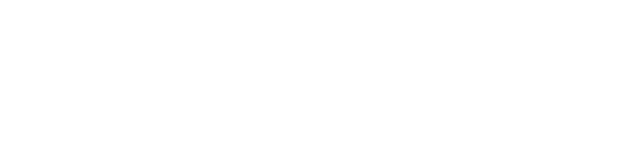
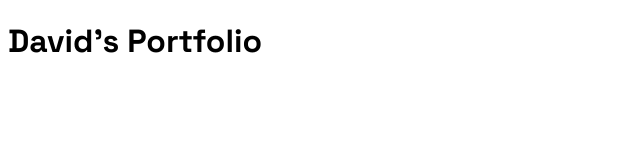
Before and after one commit to Davidtruong02/Module-2-challenge, a plain HTML site: page index.html in a window 1280 px wide. Shown: the whole page, without its empty margins (0-640 px from the left). Drawn offline with Linux system fonts and the light colour scheme.

Commit message:
added image

```diff
--- a/assets/css/style.css
+++ b/assets/css/style.css
@@ -0,0 +1,7 @@
+body {
+    font-family: 'Space Grotesk', sans-serif;
+}
+
+header {
+
+}
--- a/index.html
+++ b/index.html
@@ -4,8 +4,18 @@
     <meta charset="UTF-8">
     <meta name="viewport" content="width=device-width, initial-scale=1.0">
     <title>Portfolio Website</title>
+    <link rel="stylesheet" href="/assets/css/style.css">
+    <link rel="preconnect" href="https://fonts.googleapis.com">
+<link rel="preconnect" href="https://fonts.gstatic.com" crossorigin>
+<link href="https://fonts.googleapis.com/css2?family=Space+Grotesk:wght@400;500;700&display=swap" rel="stylesheet">
 </head>
+
 <body>
+    <header>
+        <h1>David's Portfolio</h1>
+    </header>
+    <section class="hero">
 
+    </section>
 </body>
 </html>
```
Also changed, not shown: assets/images/spaceman.jpg (added).
